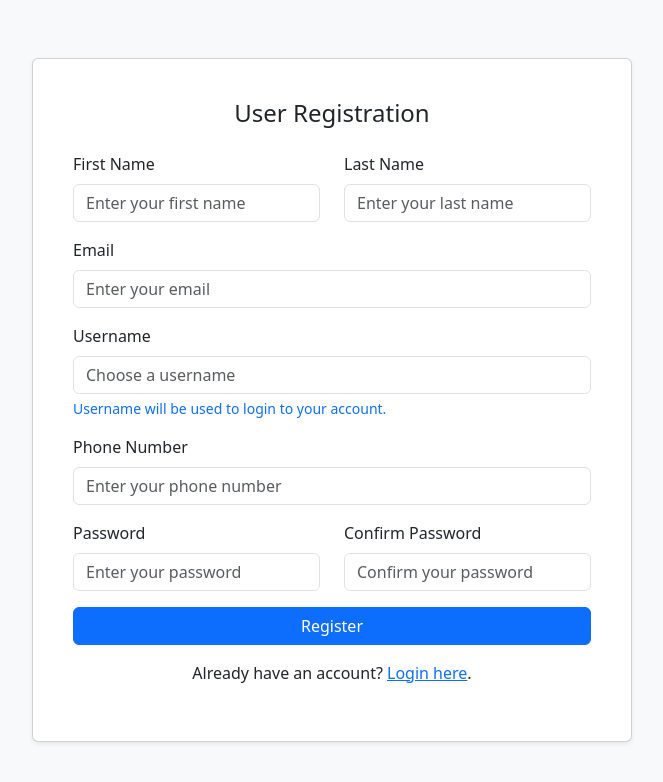
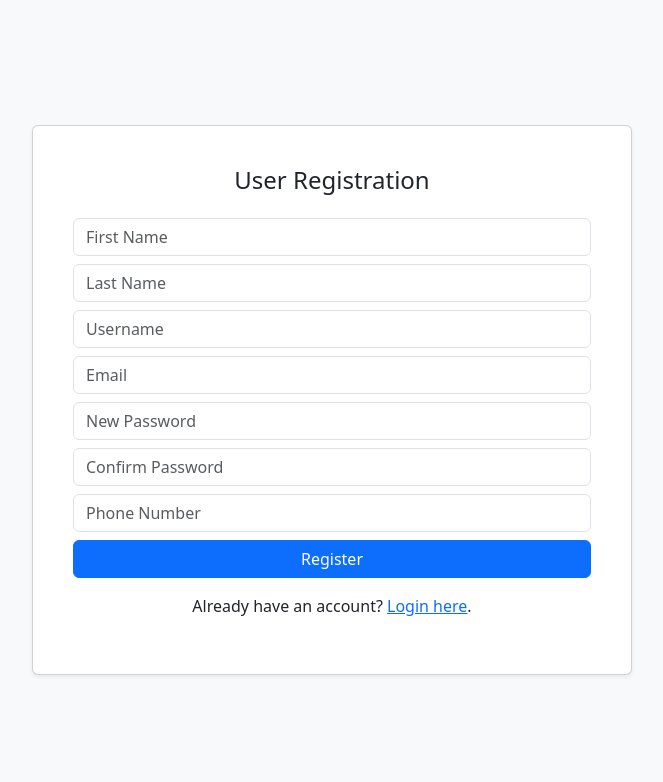
Before and after one commit to charitra1022/EventManager, a Django app: page /register/ in a window 1280 px wide. Shown: the top 782 px of the page, without its empty margins (308-971 px from the left). Run offline with Django 5.2, Linux system fonts and the light colour scheme.

Commit message:
added logic for user registration

```diff
--- a/manager_api/forms.py
+++ b/manager_api/forms.py
@@ -1,6 +1,7 @@
-from django.contrib.auth.forms import AuthenticationForm, UsernameField
+from django.contrib.auth.forms import AuthenticationForm, UsernameField, UserCreationForm
 from django import forms
 from django.utils.translation import gettext_lazy as _
+from django.contrib.auth.models import User
 
 
 class LoginForm(AuthenticationForm):
@@ -9,3 +10,53 @@ class LoginForm(AuthenticationForm):
 
     password = forms.CharField(label=_("Password"), strip=False, widget=forms.PasswordInput(
         attrs={'autocomplete': 'current-password', 'class': 'form-control password-field', 'placeholder': 'Enter your password'}))
+
+
+class RegistrationForm(UserCreationForm):
+    first_name = forms.CharField(required=True, widget=forms.TextInput(
+        attrs={'class': 'form-control mt-2', 'placeholder': 'First Name'}))
+
+    last_name = forms.CharField(required=True, widget=forms.TextInput(
+        attrs={'class': 'form-control mt-2', 'placeholder': 'Last Name'}))
+
+    password1 = forms.CharField(label='Enter Password', widget=forms.PasswordInput(
+        attrs={'class': 'form-control mt-2', 'placeholder': 'New Password'}))
+
+    password2 = forms.CharField(label='Confirm Password', widget=forms.PasswordInput(
+        attrs={'class': 'form-control mt-2', 'placeholder': 'Confirm Password'}))
+
+    email = forms.CharField(required=True, widget=forms.EmailInput(
+        attrs={'class': 'form-control mt-2', 'placeholder': 'Email'}))
+
+    phone_number = forms.IntegerField(required=True, widget=forms.NumberInput(
+        attrs={'class': 'form-control mt-2', 'placeholder': 'Phone Number'}))
+
+    class Meta:
+        model = User
+        fields = ['first_name', 'last_name', 'username',
+                  'email', 'password1', 'password2']
+        labels = {
+            'email': 'Email'
+        }
+        widgets = {
+            'username': forms.TextInput(attrs={'class': 'form-control mt-2', 'placeholder': 'Username'}),
+        }
+
+    def __init__(self, *args, **kwargs):
+        super().__init__(*args, **kwargs)
+        self.fields['username'].widget.attrs.update({'autofocus': False})
+
+    def clean_first_name(self):
+        # Capitalize first letter of first name
+        first_name = self.cleaned_data.get('first_name', '')
+        return first_name.capitalize()
+
+    def clean_last_name(self):
+        # Capitalize first letter of last name
+        last_name = self.cleaned_data.get('last_name', '')
+        return last_name.capitalize()
+
+    def clean_username(self):
+        # Make username field case-insensitive
+        username = self.cleaned_data.get('username')
+        return username.lower()
--- a/manager_api/templates/manager_api/register.html
+++ b/manager_api/templates/manager_api/register.html
@@ -40,43 +40,66 @@
     <div class="card shadow-sm">
         <div class="card-body">
             <h4 class="card-title text-center mb-4">User Registration</h4>
-            <form>
-                <div class="row mb-3">
-                    <div class="col-md-6">
-                        <label for="firstName" class="form-label">First Name</label>
-                        <input type="text" class="form-control" id="firstName" placeholder="Enter your first name" required>
-                    </div>
-                    <div class="col-md-6">
-                        <label for="lastName" class="form-label">Last Name</label>
-                        <input type="text" class="form-control" id="lastName" placeholder="Enter your last name" required>
-                    </div>
-                </div>
-                <div class="mb-3">
-                    <label for="email" class="form-label">Email</label>
-                    <input type="email" class="form-control" id="email" placeholder="Enter your email" required>
-                </div>
-                <div class="mb-3">
-                    <label for="username" class="form-label">Username</label>
-                    <input type="text" class="form-control" id="username" placeholder="Choose a username" required>
-                    <div id="usernameHelp" class="form-text">Username will be used to login to your account.</div>
-                </div>
-                <div class="mb-3">
-                    <label for="phone" class="form-label">Phone Number</label>
-                    <input type="tel" class="form-control" id="phone" placeholder="Enter your phone number" required>
-                </div>
-                <div class="row mb-3">
-                    <div class="col-md-6">
-                        <label for="password" class="form-label">Password</label>
-                        <input type="password" class="form-control" id="password" placeholder="Enter your password" required>
-                    </div>
-                    <div class="col-md-6">
-                        <label for="confirmPassword" class="form-label">Confirm Password</label>
-                        <input type="password" class="form-control" id="confirmPassword" placeholder="Confirm your password" required>
-                    </div>
-                </div>
-                <div class="d-grid">
+
+            <form action="" method="post" novalidate>
+                <!-- Django message -->
+                {% if messages %}
+                  {% for message in messages %}
+                      <p {% if message.tags %} class="alert alert-{{message.tags}} mb-5" {% endif %}>{{message}}</p>
+                  {% endfor %}
+                {% endif %}
+
+                {% csrf_token %}
+
+                <!-- Start For loop-->
+                {% for f in form %}
+
+                  <!-- Input Field -->
+                  <div class="wrap-input validate-input">
+                    {{f}}
+
+                    <span class="focus-input"></span>
+                    <span class="symbol-input">
+                      {% if 'username' in f.id_for_label %}
+                        <i class="fa fa-user" aria-hidden="true"></i>
+                      {% else %}
+                        {% if 'password' in f.id_for_label %}
+                          <i class="fa fa-lock" aria-hidden="true"></i>
+                        {% else %}
+                          {% if 'email' in f.id_for_label %}
+                            <i class="fa fa-envelope" aria-hidden="true"></i>
+
+                          {% else %}
+                            {% if 'name' in f.id_for_label %}
+                              <i class="fas fa-user-tie" aria-hidden="true"></i>
+                            {% endif %}
+
+                          {% endif %}
+                        {% endif %}
+                      {% endif %}
+                    </span>
+                  </div>
+
+                  <!-- Input Field Errors -->
+                  <div class="form-error">
+                    <small class="form-error text-danger">{{f.errors|striptags}}</small>
+                  </div>
+
+                {% endfor %}
+                <!-- End For loop-->
+
+                <div class="d-grid mt-2">
                     <button type="submit" class="btn btn-primary">Register</button>
                 </div>
+
+
+                <!-- Form Errors -->
+                {% if form.non_field_errors %}
+                  {% for error in form.non_field_errors %}
+                    <p class="alert alert-danger my-3">{{error}}</p>
+                  {% endfor %}
+                {% endif %}
+
             </form>
             <p class="small-text">
                 Already have an account? <a href="{% url 'login' %}">Login here</a>.
--- a/manager_api/urls.py
+++ b/manager_api/urls.py
@@ -7,12 +7,7 @@ from . import forms
 urlpatterns = [
     path('', views.homepage, name="homepage"),
 
-    # path('registration/', views.CustomerRegistrationView.as_view(),
-    #      name='customerregistration'),
     path('login/', auth_views.LoginView.as_view(template_name='manager_api/login.html', authentication_form=forms.LoginForm, next_page='/'), name='login'),
     path('logout/', auth_views.LogoutView.as_view(next_page='login'), name='logout'),
-
-    path("register/", views.registerPage, name="register"),
-    path("login_user/", views.loginUser, name="login_user"),
-    path("register_user/", views.registerUser, name="register_user"),
+    path("register/", views.RegistrationView.as_view(), name="register"),
 ]
--- a/manager_api/views.py
+++ b/manager_api/views.py
@@ -1,17 +1,29 @@
 from django.shortcuts import render, redirect
+from django.views import View
+from django.contrib import messages
+from django.contrib.auth.models import User
+
+from .forms import RegistrationForm
+from .models import UserModel
 
 
 def homepage(req):
     return render(req, "manager_api/home.html")
 
-def loginPage(req):
-    return render(req, "manager_api/login.html")
 
-def loginUser(req):
-    return redirect("login")
+class RegistrationView(View):
+    # for register page
+    def get(self, request):
+        form = RegistrationForm()
+        return render(request, 'manager_api/register.html', {'form': form})
 
-def registerPage(req):
-    return render(req, "manager_api/register.html")
-
-def registerUser(req):
-    return redirect("register")
+    # for submission of form
+    def post(self, request):
+        form = RegistrationForm(request.POST)
+        if form.is_valid():
+            messages.success(request, 'Account created Successfully!')
+            form.save()
+            phn = form.cleaned_data['phone_number']
+            user = User.objects.get(username=form.clean_username())
+            UserModel(phone_number=phn, user=user).save()
+        return render(request, 'manager_api/register.html', {'form': form})
```
